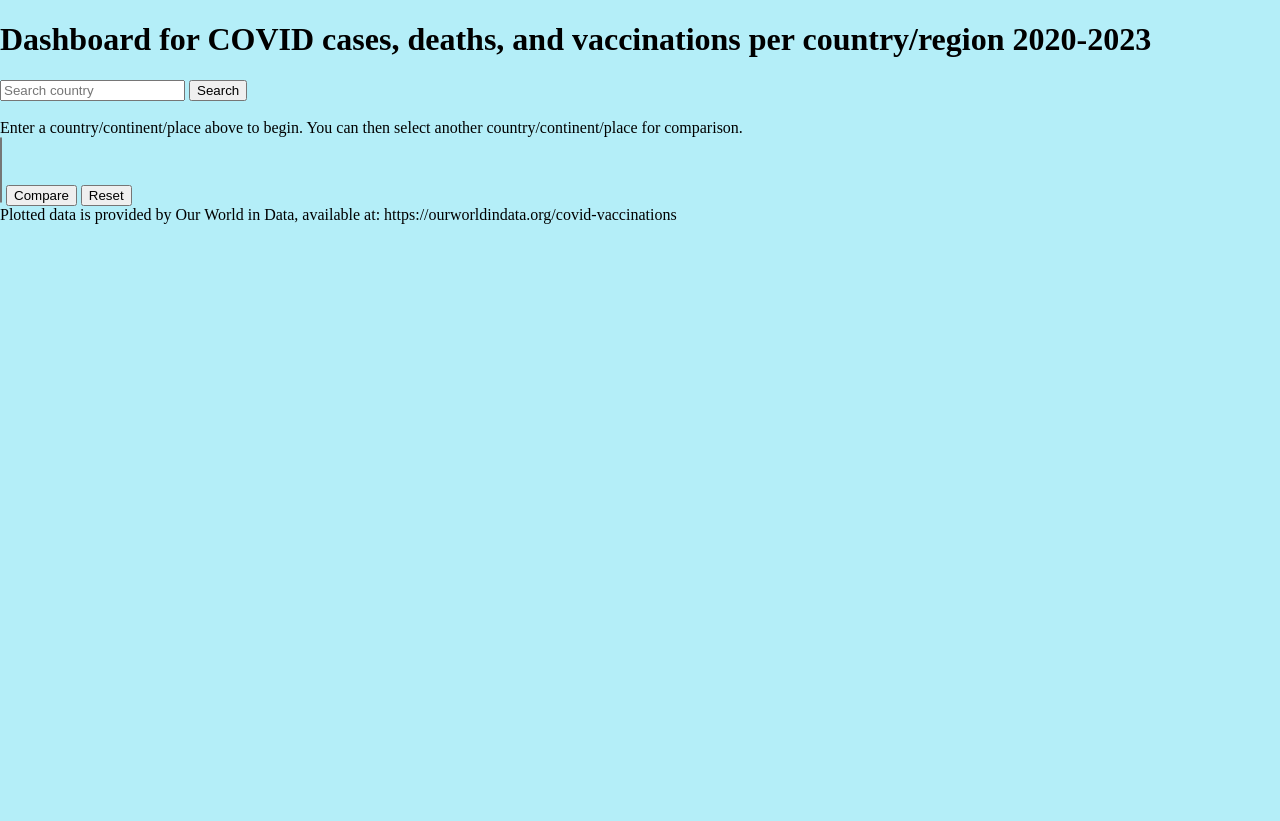
After one commit to KZavalin/Project3_COVID_Stats, a Flask app: page /alldash in a window 1280 px wide. The commit adds this page. Run offline with Flask 3, Linux system fonts and the light colour scheme; data that the repository does not hold is empty; some libraries are stand-ins or nearby versions.

Commit message:
added alldashboard

```diff
--- a/Dashboard/app.py
+++ b/Dashboard/app.py
@@ -3,46 +3,51 @@ from flask_pymongo import PyMongo
 
 # Define and connect
 app = Flask(__name__)
-app.config['MONGO_URI'] = 'mongodb://localhost:27017/vaccination'
+app.config['MONGO_URI'] = 'mongodb://localhost:27017/local.owid_covid_data'
 mongo = PyMongo(app)
 
 # Fetch data from MongoDB
-def fetch_data():
-    data = mongo.db.vac.find()
+def fetch_data_owid():
+    db = mongo.db.owid_covid_data.find()
     json_data = []
-    for entry in data:
+    for entry in db:
         entry['_id'] = str(entry['_id'])
         json_data.append(entry)
     return json_data
 
 # Route for API endpoint to fetch data
-@app.route('/api/vaccination')
-def api_vaccination():
-    data = fetch_data()
+@app.route('/api/owid_covid_data')
+def api_owid_covid_data():
+    data = fetch_data_owid()
     return jsonify(data)
 
 @app.route('/')
 def index():
     return render_template('index.html')
 
-@app.route('/dashboard')
-def show_dashboard():
-    data = fetch_data()
+@app.route('/vaccinationdash')
+def show_vaccinationdash():
+    data = fetch_data_owid()
     return render_template('mapIndex.html', data=data)
+
+@app.route('/alldash')
+def show_alldash():
+    data = fetch_data_owid()
+    return render_template('mapIndex2.html', data=data)
 
 @app.route('/map')
 def show_map():
-    data = fetch_data()
+    data = fetch_data_owid()
     return render_template('Choropleth_Continents.html', data=data)
 
 @app.route('/map_country')
 def show_map_country():
-    data = fetch_data()
+    data = fetch_data_owid()
     return render_template('vac_only.html', data=data)
 
 @app.route('/tourism')
 def show_tourism():
-    data = fetch_data()
+    data = fetch_data_owid()
     return render_template('index1.html', data=data)
 
 if __name__ == '__main__':
--- /dev/null
+++ b/Dashboard/static/js/alldash_plotly.js
@@ -0,0 +1,351 @@
+let data;
+var chartData = [];
+function getRandomRGBArray() {
+  function getRandomInt(min, max) {
+    min = Math.ceil(min);
+    max = Math.floor(max);
+    return Math.floor(Math.random() * (max - min) + min); // The maximum is exclusive and the minimum is inclusive
+  };
+  var red = "rgb("+getRandomInt(125,256)+",100,100)";
+  var green = "rgb(100,"+getRandomInt(125,256)+",100)";
+  var blue = "rgb(100,100,"+getRandomInt(125,256)+")";
+  return [red,green,blue];
+};
+var layout_colors = ["rgb(170,30,0)","rgb(60,60,255)","rgb(50,200,0)"];
+var layout = {
+  title: 'Cases, Deaths, and Total Vaccinations Per Year',
+  xaxis: {
+    domain: [.15,1],
+    width: 1000,
+    title: 'Year',
+    tickmode: 'array',
+    tickvals: [2020, 2021, 2022, 2023]
+  },
+  yaxis: {
+    title: 'Deaths Per Million',
+    rangemode: 'tozero',
+    tickformat: ',.0f',
+    titlefont: {color: layout_colors[0]},
+    tickfont: {color: layout_colors[0]},
+    anchor: 'free',
+    rangemode: 'tozero',
+    tickformat: ',.0f',
+    side: 'left',
+    position: .15
+  },
+  yaxis2: {
+    title: 'Total Vaccinations Per Hundred',
+    titlefont: {color: layout_colors[1]},
+    tickfont: {color: layout_colors[1]},
+    rangemode: 'tozero',
+    tickformat: ',.0f',
+    anchor: 'x',
+    overlaying: 'y',
+    side: 'right'
+  },
+  yaxis3: {
+    title: 'Cases Per Million',
+    titlefont: {color: layout_colors[2]},
+    tickfont: {color: layout_colors[2]},
+    anchor: 'free',
+    rangemode: 'tozero',
+    tickformat: ',.0f',
+    overlaying: 'y',
+    side: 'left',
+    position: 0
+  },
+  width: 800,
+  height: 500,
+  margin: {
+    l: 200,
+    r: 50,
+    t: 50,
+    b: 50
+  },
+  showlegend: true,
+  legend: {
+    x: 1.15,
+    y: 1
+  }
+};
+
+// Fetch data from the API endpoint
+fetch('/api/owid_covid_data').then(response => response.json()).then(jsonData => {
+  data = jsonData;
+
+  // Extract unique country names from the data
+  let countryNames = [...new Set(data.map(entry => entry.location))];
+  let selectedCountries = [];
+
+  // Populate the country select options
+  let countrySelectElement = document.getElementById('countrySelect');
+  countryNames.forEach(country => {
+    let option = document.createElement('option');
+    option.value = country;
+    option.textContent = country;
+    countrySelectElement.appendChild(option);
+  });
+
+  // Function to handle search button click
+  function handleSearch() {
+  // Get the search inputs
+    let searchCountry = document.getElementById('countrySearch').value.toLowerCase();
+    // Get DOM elements
+    let startMessageElement = document.getElementById('startMessage');
+    let lineChartElement = document.getElementById('lineChart');
+
+    // Filter the data based on the search inputs and generate yearly vaccination data
+    //Added filter to make sure totalvaccinations has a value
+    let filteredData = data.filter(entry => {
+    let entryCountry = entry.location.toLowerCase();
+    return entryCountry === searchCountry;
+    });
+
+    if (filteredData.length > 0) {
+      let years = Array.from({ length: 4 }, (_, i) => 2020 + i);
+      //This defines as a list the variable to be mapped
+      let combined_totals = years.map(year => {
+        //Matches the year
+        let yearData = filteredData.filter(entry => {
+          let entryYear = new Date(entry.date).getFullYear();
+          return entryYear === year;
+        });
+        let yearlyDeathTotal = null;
+        let yearlyVacTotal = null;
+        let yearlyCasesTotal = null;
+        let deathstosum=[];
+        let casestosum=[];
+        let DFiltered = yearData.filter(entry => {return entry.new_deaths_per_million > 0});
+        if (DFiltered.length > 0){
+          for (var i=0; i<DFiltered.length;i++) {deathstosum.push(DFiltered[i].new_deaths_per_million)};
+        };
+        let CFiltered = yearData.filter(entry => {return entry.new_cases_per_million > 0});
+        if (CFiltered.length > 0){
+          for (var i=0; i<CFiltered.length;i++) {casestosum.push(CFiltered[i].new_cases_per_million)};
+        };
+        yearlyCasesTotal = casestosum.reduce((partialSum,nextvalue)=>partialSum+nextvalue,0);
+        yearlyDeathTotal = deathstosum.reduce((partialSum,nextvalue)=>partialSum+nextvalue,0);
+        let VFiltered = yearData.filter(entry => {return entry.total_vaccinations_per_hundred > 0});
+        if (VFiltered.length > 0){
+          yearlyVacTotal = VFiltered[VFiltered.length - 1].total_vaccinations_per_hundred;
+        };
+        console.log(yearlyVacTotal);
+        return [yearlyVacTotal,yearlyDeathTotal,yearlyCasesTotal];
+      });
+
+      let totalVaccinations = [];
+      let totalDeaths = [];
+      let totalCases = [];
+      combined_totals.forEach((year)=>{
+        totalVaccinations.push(year[0]);
+        totalDeaths.push(year[1]);
+        totalCases.push(year[2])
+      });
+    // Create chart data for Plotly
+    //Chart data for multiple metrics graph
+      console.log(totalVaccinations);
+      console.log(totalDeaths);
+
+      var death_trace = {
+        x: years,
+        y: totalDeaths,
+        mode: 'lines+markers',
+        name: "Deaths ("+searchCountry+")",
+        line: {
+          color: layout_colors[0],
+          width: 2
+        },
+        yaxis:'y',
+        xaxis:'x',
+        marker: {
+          color: layout_colors[0],
+          size: 6
+        },
+        visible: true
+      };
+      var vac_trace = {
+        x: years,
+        y: totalVaccinations,
+        mode: 'lines+markers',
+        name: "Vaccination ("+searchCountry+")",
+        line: {
+          color: layout_colors[1],
+          width: 2
+        },
+        yaxis:"y2",
+        xaxis:'x',
+        marker: {
+          color: layout_colors[1],
+          size: 6
+        },
+        visible: true
+      };
+      var cases_trace = {
+        x: years,
+        y: totalCases,
+        mode: 'lines+markers',
+        name: "Cases ("+searchCountry+")",
+        yaxis:"y3",
+        xaxis:'x',
+        line: {
+          color: layout_colors[2],
+          width: 2
+        },
+        marker: {
+          color: layout_colors[2],
+          size: 6
+        },
+        visible: true
+      };
+
+      chartData = [death_trace,vac_trace,cases_trace];
+      Plotly.newPlot('lineChart', chartData, layout);
+      lineChartElement.style.display = 'block';
+    } else {lineChartElement.style.display = 'none';};
+  };
+
+  // Add event listener to the search button
+  document.getElementById('searchButton').addEventListener('click', function() {handleSearch()});
+
+  // Add event listener to the country search input for Enter key press
+  document.getElementById('countrySearch').addEventListener('keydown', function(event) {
+    if (event.key === 'Enter') {
+      handleSearch();
+      event.preventDefault();
+    }
+  });
+
+  // Add event listener to the compare button
+  document.getElementById('compareButton').addEventListener('click', function() {
+    selectedCountries = Array.from(document.getElementById('countrySelect').selectedOptions, option => option.value.toLowerCase());
+    handleComparison();
+  });
+
+  // Add event listener to the reset button
+  document.getElementById('resetButton').addEventListener('click', function() {
+    selectedCountries = [];
+    handleSearch();
+  });
+
+  // Function to handle country comparison
+  function handleComparison() {
+    let startMessageElement = document.getElementById('startMessage');
+    let lineChartElement = document.getElementById('lineChart');
+    let selectedCountries = Array.from(document.getElementById('countrySelect').selectedOptions, option => option.value.toLowerCase());
+    if (selectedCountries.length > 0) {
+      let filteredData = data.filter(entry => {
+        let entryCountry = entry.location.toLowerCase();
+        return selectedCountries.includes(entryCountry);
+      });
+
+      if (filteredData.length > 0) {
+        let years = Array.from({ length: 4 }, (_, i) => 2020 + i);
+        chartData = selectedCountries.map(country => {
+          //This defines as a list the variable to be mapped
+          let searchCountry = '';
+          let combined_totals = years.map(year => {
+              let yearData = filteredData.filter(entry => {
+              let entryCountry = entry.location.toLowerCase();
+              searchCountry=entryCountry;
+              let entryYear = new Date(entry.date).getFullYear();
+              return entryCountry === country && entryYear === year;
+            });
+            let yearlyDeathTotal = null;
+            let yearlyVacTotal = null;
+            let yearlyCasesTotal = null;
+            let deathstosum=[];
+            let casestosum=[];
+            let DFiltered = yearData.filter(entry => {return entry.new_deaths_per_million > 0});
+            if (DFiltered.length > 0){
+              for (var i=0; i<DFiltered.length;i++) {deathstosum.push(DFiltered[i].new_deaths_per_million)};
+            };
+            let CFiltered = yearData.filter(entry => {return entry.new_cases_per_million > 0});
+            if (CFiltered.length > 0){
+              for (var i=0; i<CFiltered.length;i++) {casestosum.push(CFiltered[i].new_cases_per_million)};
+            };
+            yearlyCasesTotal = casestosum.reduce((partialSum,nextvalue)=>partialSum+nextvalue,0);
+            yearlyDeathTotal = deathstosum.reduce((partialSum,nextvalue)=>partialSum+nextvalue,0);
+            let VFiltered = yearData.filter(entry => {return entry.total_vaccinations_per_hundred > 0});
+            if (VFiltered.length > 0){
+              yearlyVacTotal = VFiltered[VFiltered.length - 1].total_vaccinations_per_hundred;
+            };
+            return [yearlyVacTotal,yearlyDeathTotal,yearlyCasesTotal];
+          });
+          let totalVaccinations = [];
+          let totalDeaths = [];
+          let totalCases = [];
+          combined_totals.forEach((year)=>{
+            totalVaccinations.push(year[0]);
+            totalDeaths.push(year[1]);
+            totalCases.push(year[2])
+          });
+          // Create chart data for Plotly
+          //Chart data for multiple metrics graph
+          console.log(totalVaccinations);
+          console.log(totalDeaths);
+          var colors = getRandomRGBArray();
+          var death_trace = {
+            x: years,
+            y: totalDeaths,
+            mode: 'lines+markers',
+            name: "Deaths ("+searchCountry+")",
+            line: {
+              color: colors[0],
+              width: 2
+            },
+            yaxis:'y',
+            xaxis:'x',
+            marker: {
+              color: colors[0],
+              size: 6
+            },
+            visible: true
+          };
+          var vac_trace = {
+            x: years,
+            y: totalVaccinations,
+            mode: 'lines+markers',
+            name: "Vaccination ("+searchCountry+")",
+            line: {
+              color: colors[2],
+              width: 2
+            },
+            yaxis:"y2",
+            xaxis:'x',
+            marker: {
+              color: colors[2],
+              size: 6
+            },
+            visible: true
+          };
+          var cases_trace = {
+            x: years,
+            y: totalCases,
+            mode: 'lines+markers',
+            name: "Cases ("+searchCountry+")",
+            yaxis:"y3",
+            xaxis:'x',
+            line: {
+              color: colors[1],
+              width: 2
+            },
+            marker: {
+              color: colors[1],
+              size: 6
+            },
+            visible: true
+          };
+          return [death_trace, vac_trace, cases_trace];
+        });
+        let combinedChartData = lineChartElement.data;
+        for (var i=0; i<chartData.length;i++){combinedChartData = combinedChartData.concat(chartData[i])};
+        // Combine the initial chart data with the new chart data
+        console.log("Combined chart data is:");
+        console.log(combinedChartData);
+        // Update the existing line chart with the combined data
+        Plotly.newPlot('lineChart', combinedChartData, layout);
+        lineChartElement.style.display = 'block';
+      } else {lineChartElement.style.display = 'none'};
+    } else {lineChartElement.style.display = 'none'};
+  };
+});
--- a/Dashboard/static/js/total_vaccinations_plotly.js
+++ b/Dashboard/static/js/total_vaccinations_plotly.js
@@ -1,11 +1,10 @@
 let data;
 
 // Fetch data from the API endpoint
-fetch('/api/vaccination')
+fetch('/api/owid_covid_data')
   .then(response => response.json())
   .then(jsonData => {
-    data = jsonData;
-
+    data = jsonData.filter(entry => {return entry.total_vaccinations>0});
     // Extract unique country names from the data
     let countryNames = [...new Set(data.map(entry => entry.location))];
     let selectedCountries = [];
--- a/Dashboard/templates/index.html
+++ b/Dashboard/templates/index.html
@@ -49,7 +49,8 @@
     <ul>
         <li><a href="{{ url_for('show_map') }}">Go to Continent Map (Case Data)</a></li>
         <li><a href="{{ url_for('show_map_country') }}">Go to Country Map (Vaccine Data)</a></li>
-        <li><a href="{{ url_for('show_dashboard') }}">Go to Vaccine Dashboard</a></li>
+        <li><a href="{{ url_for('show_vaccinationdash') }}">Go to Vaccine Only Dashboard</a></li>
+        <li><a href="{{ url_for('show_alldash') }}">Go to COVID Cases, Deaths, Vaccine by Country Dashboard</a></li>
         <li><a href="{{ url_for('show_tourism') }}">Go to Tourism Comparison</a></li>
     </ul>
 </body>
--- /dev/null
+++ b/Dashboard/templates/mapIndex2.html
@@ -0,0 +1,39 @@
+<!DOCTYPE html>
+<html lang="en">
+
+<head>
+  <meta charset="UTF-8">
+  <meta name="viewport" content="width=device-width, initial-scale=1.0">
+  <meta http-equiv="X-UA-Compatible" content="ie=edge">
+  <title>Covid Vaccination Visualization</title>
+
+  <!-- Our CSS -->
+  <link rel="stylesheet" type="text/css" href="static/css/style.css">
+</head>
+  <h1>Dashboard for COVID cases, deaths, and vaccinations per country/region 2020-2023</h1>
+<body>
+  <!-- Country Search -->
+  <input type="text" id="countrySearch" placeholder="Search country">
+  <button id="searchButton">Search</button>
+  <br>
+  <br>
+  <div>Enter a country/continent/place above to begin. You can then select another country/continent/place for comparison. <span id="countrysearch"></span></div>
+  <select id="countrySelect" multiple>
+    <!-- Options for countries will be populated dynamically -->
+  </select>
+  <button id="compareButton">Compare</button>
+  <button id="resetButton">Reset</button>
+
+  <!-- Line Chart -->
+  <div id="lineChart"></div>
+  <b1>Plotted data is provided by Our World in Data, available at: https://ourworldindata.org/covid-vaccinations</b1>
+
+  <!-- Plotly.js -->
+  <script src="https://cdn.plot.ly/plotly-latest.min.js"></script>
+
+  <!-- Our JavaScript -->
+  <script type="text/javascript" src="static/js/alldash_plotly.js"></script>
+
+</body>
+
+</html>
```
